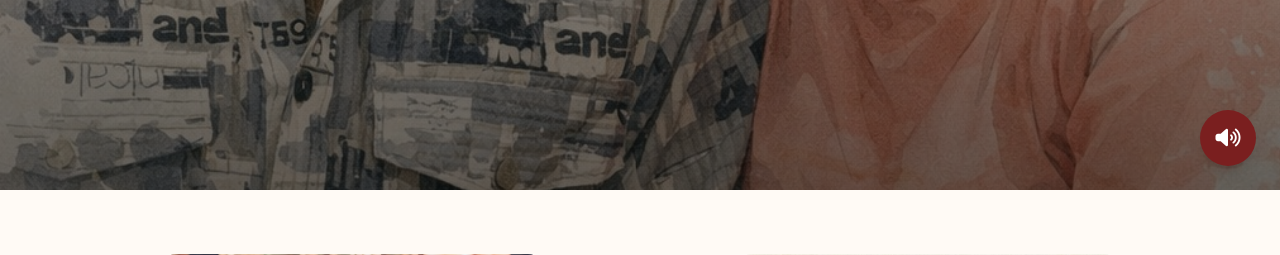
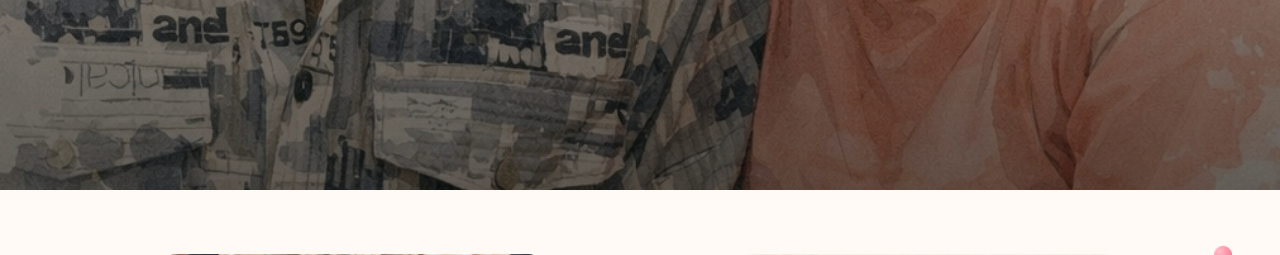
Before and after one commit to abhinavdeveloperiz/Sandhya_nd_aromal, a Django app: page / in a window 1280 px wide. Shown: the part 610-865 px from the top of the page. Run offline with Django 5.2, Linux system fonts and the light colour scheme; data comes from the database, SQL or seed files in the repository; some libraries are stand-ins or nearby versions.

Commit message:
commit with saudio

```diff
--- a/app/templates/index.html
+++ b/app/templates/index.html
@@ -116,16 +116,8 @@
 
 <body>
 
-
-    <!-- Music Toggle Button -->
-    <button id="musicToggle" class="fixed bottom-6 right-6 bg-[#7a1f1f] text-white w-14 h-14 flex items-center justify-center
-           rounded-full shadow-lg z-50 text-xl hover:scale-110 transition">
-
-        <i id="musicIcon" class="fa-solid fa-volume-high"></i>
-    </button>
-
-    <!-- Audio -->
-    <audio id="weddingMusic" loop>
+    <!-- Background Wedding Music -->
+    <audio id="weddingMusic" autoplay loop>
         <source src="{{ audio.file.url }}" type="audio/mpeg">
     </audio>
 
@@ -133,39 +125,24 @@
         document.addEventListener("DOMContentLoaded", function () {
 
             const music = document.getElementById("weddingMusic");
-            const btn = document.getElementById("musicToggle");
-            const icon = document.getElementById("musicIcon");
 
-            // Start with soft volume
+            // set pleasant volume
             music.volume = 0.6;
 
-            function playMusic() {
-                music.play().then(() => {
-                    icon.classList.remove("fa-volume-xmark");
-                    icon.classList.add("fa-volume-high");
-                }).catch(() => { });
+            function startMusic() {
+                music.play().catch(() => { });
             }
 
-            // Attempt autoplay
-            playMusic();
+            // attempt autoplay
+            startMusic();
 
-            // If blocked, play on first interaction
-            document.addEventListener("click", playMusic, { once: true });
-            document.addEventListener("touchstart", playMusic, { once: true });
-
-            // Toggle button
-            btn.onclick = () => {
-                if (music.paused) {
-                    music.play();
-                    icon.classList.replace("fa-volume-xmark", "fa-volume-high");
-                } else {
-                    music.pause();
-                    icon.classList.replace("fa-volume-high", "fa-volume-xmark");
-                }
-            };
+            // if browser blocks autoplay → start on first interaction
+            document.addEventListener("click", startMusic, { once: true });
+            document.addEventListener("touchstart", startMusic, { once: true });
 
         });
     </script>
+
 
 
 
```
